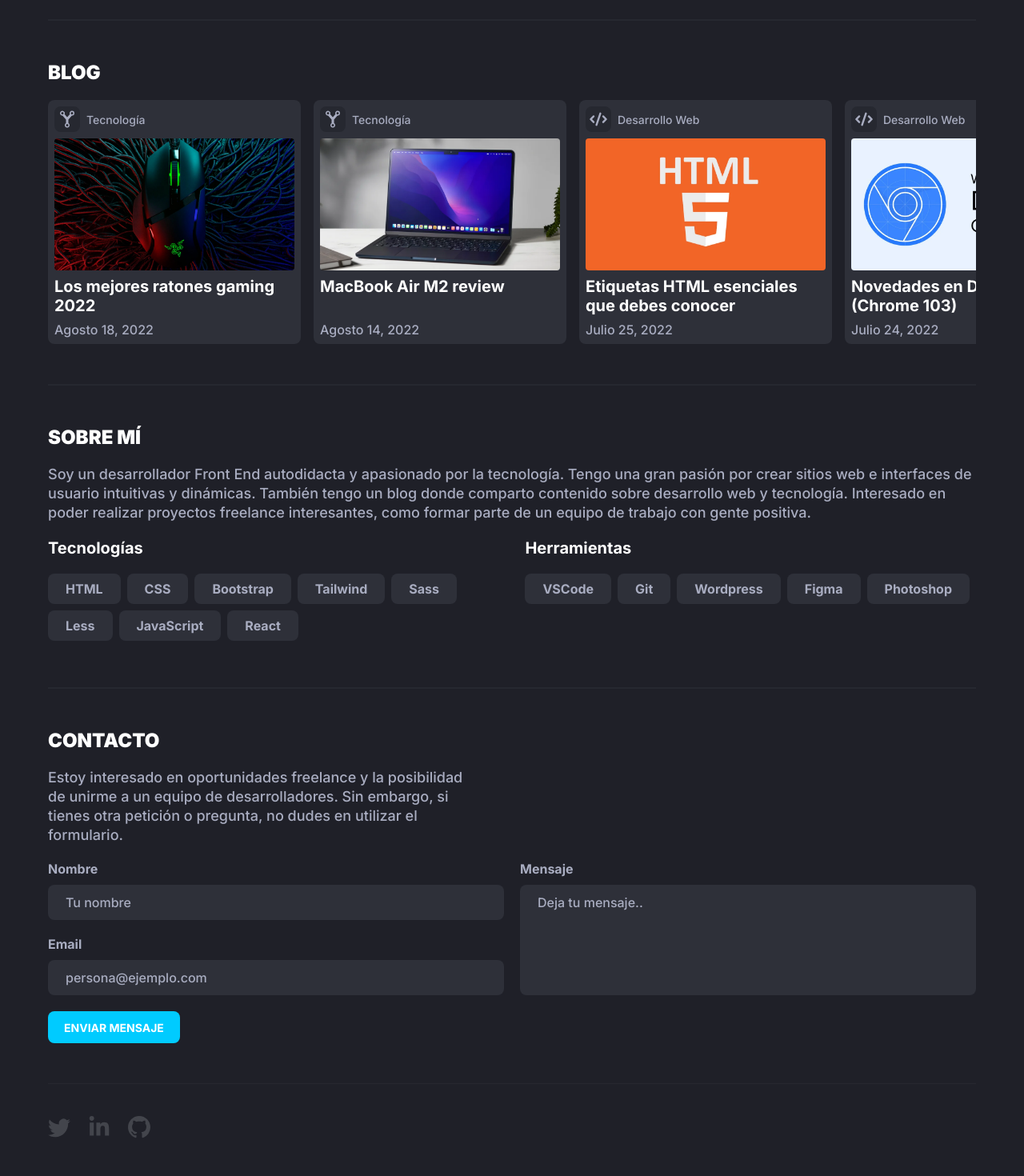
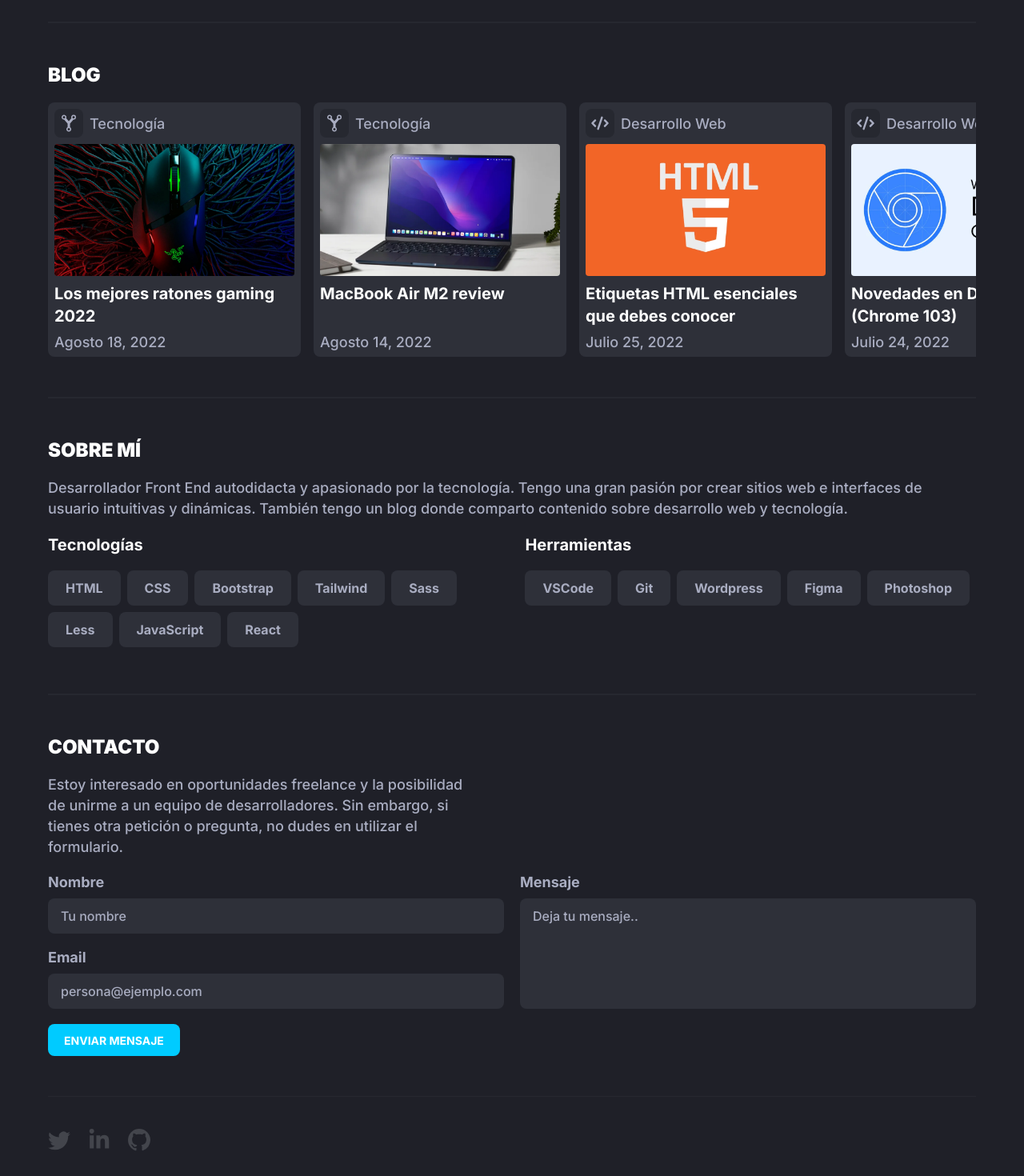
Before and after one commit to AlexisPaez11/website, a React (Create React App) app: page / in a window 1280 px wide. Shown: the part 1120-2590 px from the top of the page at 80% size. Built offline with nearby package versions, Linux system fonts and the light colour scheme; a web font is replaced by a local one.

Commit message:
css modified

```diff
--- a/src/components/about/AboutMe.jsx
+++ b/src/components/about/AboutMe.jsx
@@ -6,7 +6,7 @@ const AboutMe = () => {
     <section className='aboutMe-section'>
         <div className='aboutMe-container'>
           <h2>SOBRE MÍ</h2>
-          <p>Soy un desarrollador Front End autodidacta y apasionado por la tecnología. Tengo una gran pasión por crear sitios web e interfaces de usuario intuitivas y dinámicas. También tengo un blog donde comparto contenido sobre desarrollo web y tecnología. Interesado en poder realizar proyectos freelance interesantes, como formar parte de un equipo de trabajo con gente positiva.</p>
+          <p>Desarrollador Front End autodidacta y apasionado por la tecnología. Tengo una gran pasión por crear sitios web e interfaces de usuario intuitivas y dinámicas. También tengo un blog donde comparto contenido sobre desarrollo web y tecnología.</p>
 
           <Skills />
 
--- a/src/index.css
+++ b/src/index.css
@@ -97,6 +97,9 @@ section {
     background-color: var(--color-component);
     color: var(--color-text-variant);
 }
+.header-section .btn, .blog-section .btn {
+    font-size: 1.6rem;
+}
 .btn-variant {
     background-color: var(--color-component-variant1);
     color: var(--color-text-variant);
@@ -184,7 +187,7 @@ nav .nav-menu-item a {
     cursor: pointer;
     color: var(--color-text-variant);
     align-self: center;
-    font-size: 1.6rem;
+    font-size: 1.8rem;
     font-weight: 700;
 
     position: relative;
@@ -487,11 +490,11 @@ section.h-projects, section.h-articles {
     gap: .8rem;
 }
 .category-container svg {
-    width: 3.2rem;
-    height: 3.2rem;
+    width: 3.6rem;
+    height: 3.6rem;
     stroke: var(--color-text-variant);
     background-color: var(--color-component-variant1);
-    padding: .4rem;
+    padding: .6rem;
     border-radius: .8rem;
     -webkit-border-radius: .8rem;
     -moz-border-radius: .8rem;
@@ -510,7 +513,7 @@ section.h-projects, section.h-articles {
     background-color: var(--color-bg);
 }
 .category-container span {
-    font-size: 1.4rem;
+    font-size: 1.8rem;
     font-weight: 500;
     color: var(--color-text-variant);
     white-space: nowrap;
@@ -520,14 +523,15 @@ section.h-projects, section.h-articles {
 .article-title {
     color: var(--color-text);
     font-size: 2rem;
+    line-height: 2.8rem;
     font-weight: 700;
-    height: 4.8rem;
+    height: 5.6rem;
     overflow: hidden;
     text-overflow: ellipsis;
 }
 time {
     color: var(--color-text-variant);
-    font-size: 1.6rem;
+    font-size: 1.8rem;
     font-weight: 500;
 }
 /* ____________ ARTICLE CARD _____________ */
@@ -630,7 +634,7 @@ time {
 }
 .search-container .search {
     font-family: 'Inter', sans-serif;
-    font-size: 1.6rem;
+    font-size: 1.8rem;
     font-weight: 500;
     width: 100%;
     background-color: var(--color-component);
@@ -745,7 +749,7 @@ time {
 .article-container li {
     color: var(--color-text-variant);
     font-size: 1.8rem;
-    line-height: 2.6rem;
+    line-height: 2.8rem;
     font-weight: 500;
     margin-bottom: 1rem;
     list-style: initial;
@@ -804,10 +808,10 @@ pre .lenguaje svg path {
 pre, code {
     display: block;
     overflow: auto;
-    font-size: 1.6rem;
-    line-height: 2.4rem;
+    font-size: 1.8rem;
+    line-height: 2.8rem;
     font-weight: 500;
-    padding: .8rem 0 .8rem .8rem;
+    padding: 1rem 0 1rem 1rem;
     tab-size: 2;
     text-align: left;
     white-space: pre;
@@ -847,7 +851,7 @@ table th.align-left {
     width: 18rem;
 }
 table th.align-left p {
-    font-size: 1.6rem;
+    font-size: 1.8rem;
 }
 /* TABLE */
 
@@ -923,7 +927,7 @@ table th.align-left p {
 /* SECTION 2 */
 .aboutMe-section p {
     font-size: 1.8rem;
-    line-height: 2.4rem;
+    line-height: 2.6rem;
     font-weight: 500;
     color: var(--color-text-variant);
 }
@@ -952,7 +956,6 @@ table th.align-left p {
     color: var(--color-text-variant);
     background-color: var(--color-component);
     font-size: 1.6rem;
-    line-height: 1.4rem;
     font-weight: 700;
     padding: 1.2rem 2.2rem;
     margin-right: .8rem;
@@ -978,7 +981,7 @@ table th.align-left p {
     max-width: 54.2rem;
     min-width: 26rem;
     font-size: 1.8rem;
-    line-height: 2.4rem;
+    line-height: 2.6rem;
     font-weight: 500;
     color: var(--color-text-variant);
 }
@@ -1021,9 +1024,8 @@ table th.align-left p {
 }
 .contact-container form label {
     width: 100%;
-    font-size: 1.6rem;
+    font-size: 1.8rem;
     font-weight: 700;
-    line-height: 2rem;
     color: var(--color-text-variant);
     /* height: 1.6rem; */
 }
@@ -1031,9 +1033,8 @@ table th.align-left p {
     width: 100%;
     height: 4.4rem;
     width: 100%;
-    padding: 1.2rem 2.2rem;
+    padding: 1.2rem 1.6rem;
     font-size: 1.6rem;
-    line-height: 2rem;
     font-weight: 500;
     font-family: 'Inter', sans-serif;
     background-color: var(--color-component);
@@ -1051,7 +1052,7 @@ table th.align-left p {
 .contact-container form textarea {
     width: 100%;
     height: 13.8rem;
-    padding: 1.2rem 2.2rem;
+    padding: 1.2rem 1.6rem;
     font-size: 1.6rem;
     font-weight: 500;
     font-family: 'Inter', sans-serif;
@@ -1093,15 +1094,13 @@ footer {
     align-items: center;
     border-top: 1.5px solid var(--color-component-variant1);
 }
-footer p {
-    color: var(--color-text-variant);
-    font-size: 1.4rem;
-    font-weight: 500;
-}
 /* ____________ FOOTER _____________ */
 
 /* ____________ MEDIA QUERIES _____________ */
 @media screen and (max-width: 1200px) {
+    .scroll-to-top.scrollToTopButton {
+        right: 6rem;
+    }
     .article-section {
         padding: 0 6rem;
         flex-direction: column;
@@ -1142,11 +1141,11 @@ footer p {
     }
 }
 @media screen and (max-width: 600px) {
+    .scroll-to-top.scrollToTopButton {
+        right: 2rem;
+    }
     section {
         padding: 0 2rem;
-    }
-    .scrollToTopButton {
-        bottom: 10.8rem;
     }
 
     /* NAV */
```
